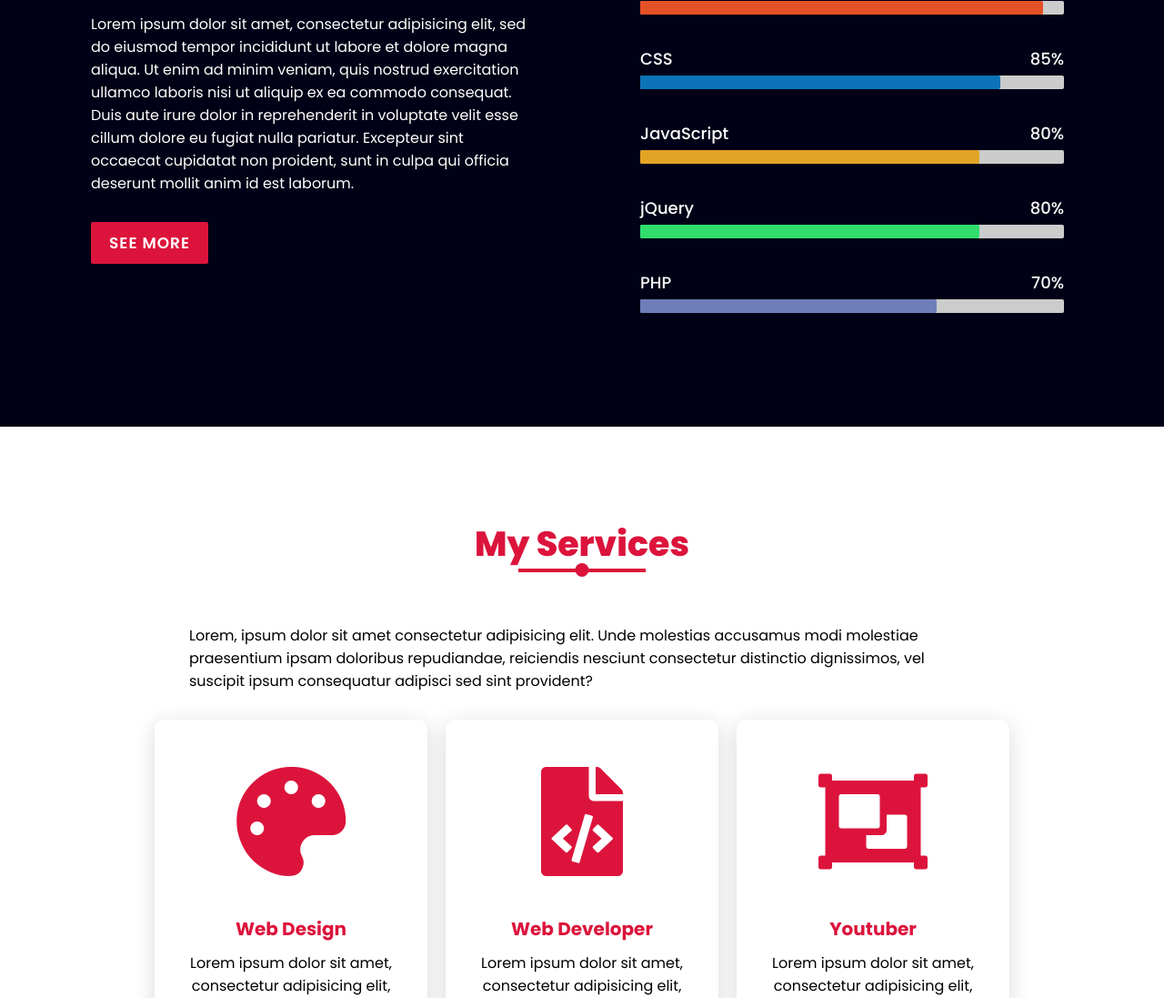
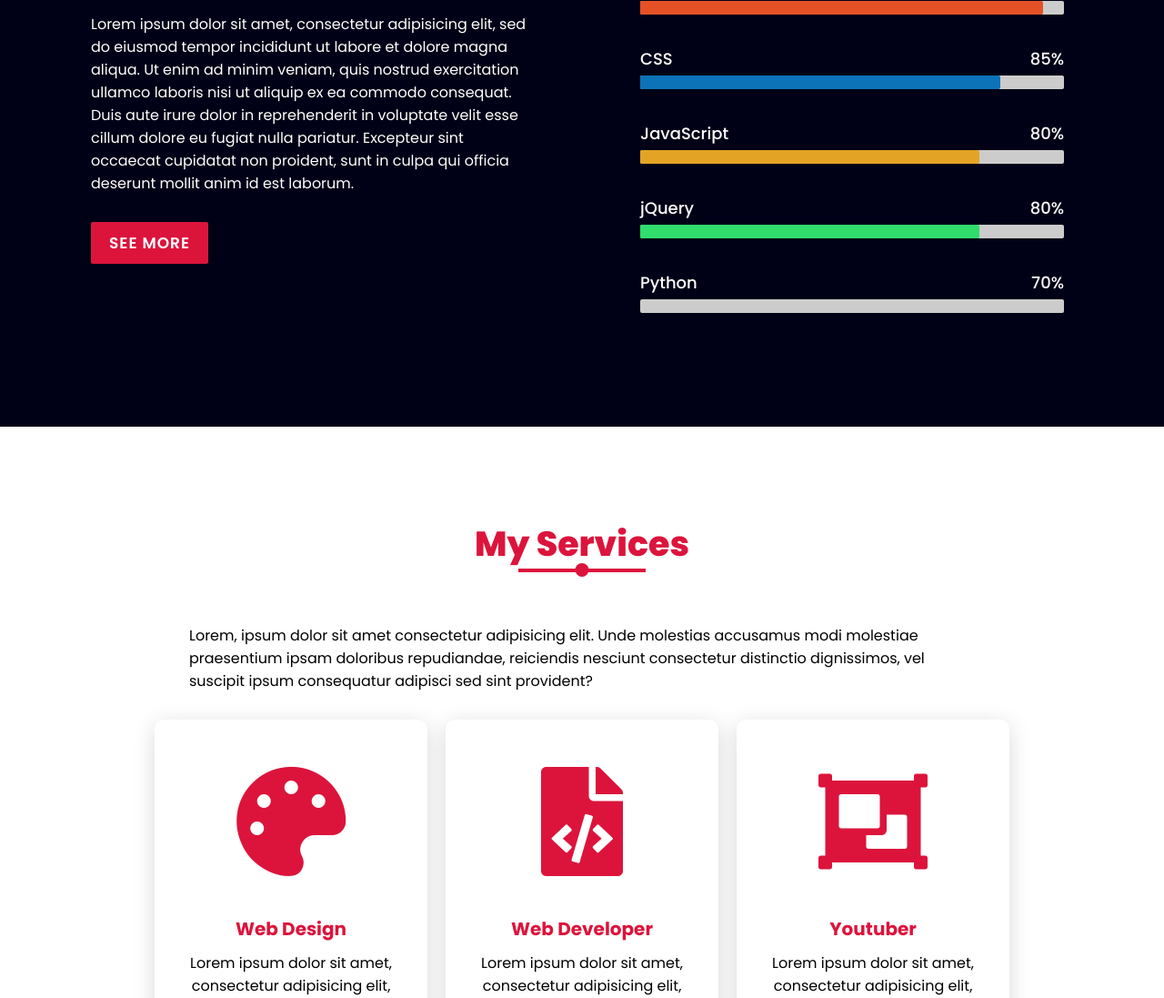
Before and after one commit to Orif-92/Portfolio, a plain HTML site: page index.html in a window 1280 px wide. Shown: the part 1905-3002 px from the top of the page at 91% size. Drawn offline with Linux system fonts and the light colour scheme.

Commit message:
Update index.html
 python

```diff
--- a/index.html
+++ b/index.html
@@ -131,10 +131,12 @@
           </div>
           <div class="bar">
             <div class="info">
-              <span>PHP</span>
+              <span>Python</span>
               <span>70%</span>
             </div>
-            <div class="line php"></div>
+            <div class="line python
+
+"></div>
           </div>
         </div>
       </div>
```
